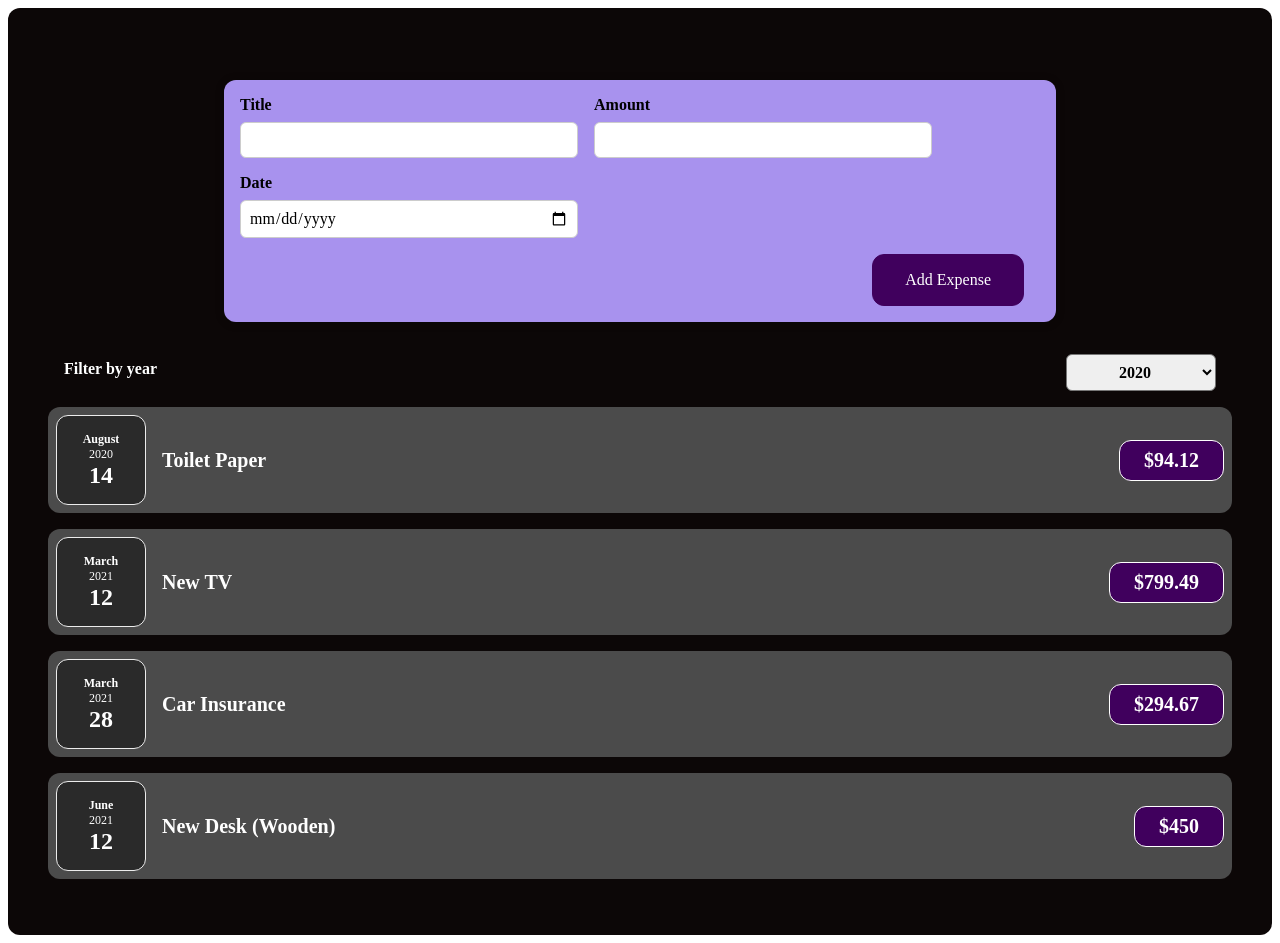
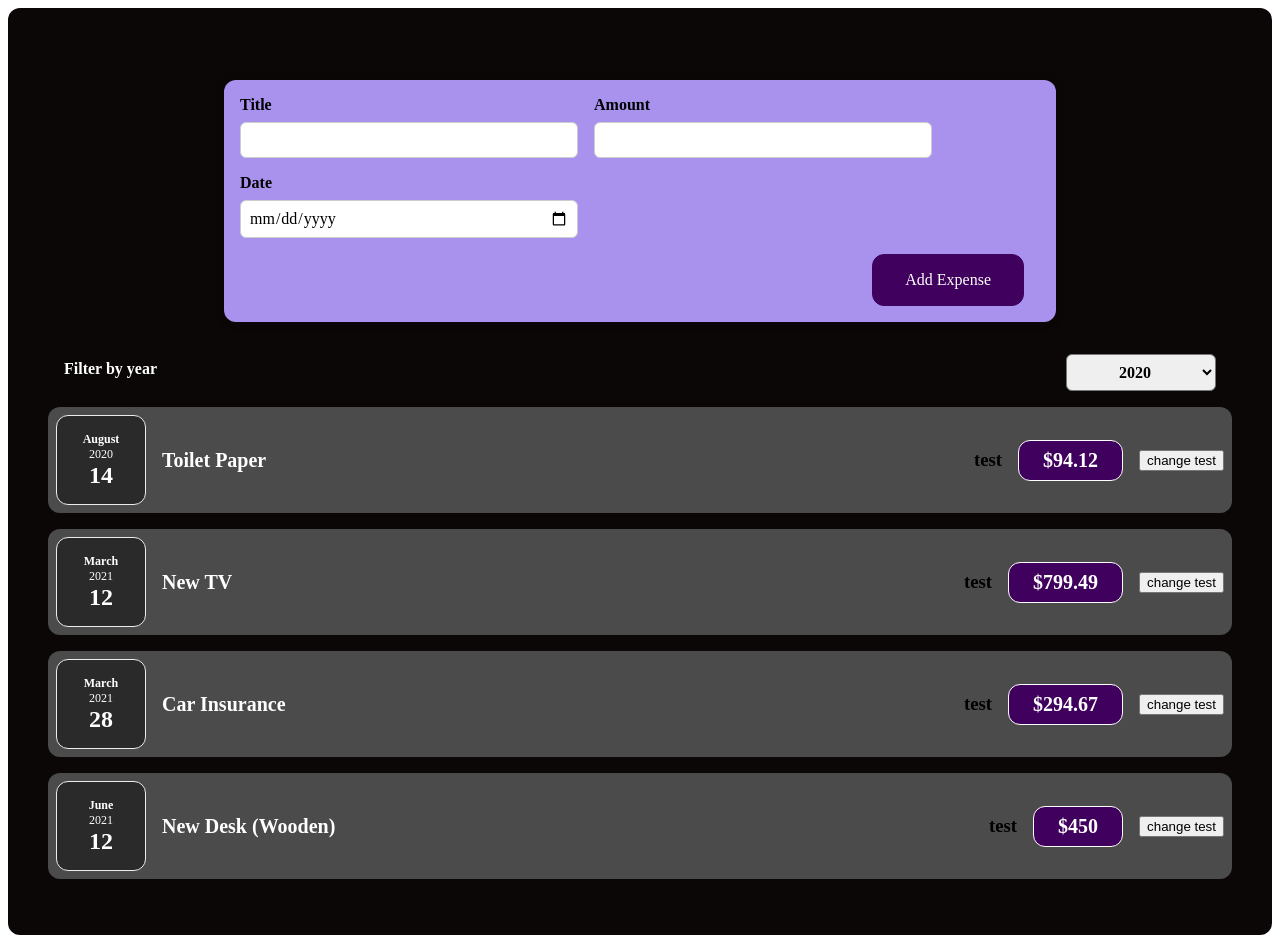
Before and after one commit to mycvlnn/ReactJs_Udemy, a React (Create React App) app: page / in a window 1280 px wide. Built offline with nearby package versions, Linux system fonts and the light colour scheme.

Commit message:
demo trường hợp lỗi khi render mà không có key

```diff
--- a/src/App.js
+++ b/src/App.js
@@ -29,8 +29,8 @@ function App() {
   const [filteredYear, setFilteredYear] = useState("2020")
   const [expenses, setExpenses] = useState(DUMMY_EXPENSES)
   const renderExpenses = () => {
-    return expenses.map((expense, index) => {
-      return <ExpenseItem key={index} expense={expense} />
+    return expenses.map((expense) => {
+      return <ExpenseItem expense={expense} />
     })
   }
 
--- a/src/components/Expenses/ExpenseItem.js
+++ b/src/components/Expenses/ExpenseItem.js
@@ -4,13 +4,15 @@ import ExpenseDate from "./ExpenseDate"
 import "./ExpenseItem.css"
 function ExpenseItem(props) {
   const { title, amount, date } = props.expense
-
+  const [test, setTest] = useState("test")
   return (
     <Card className="expense-item">
       <ExpenseDate date={date} />
       <div className="expense-item__description">
         <h2>{title}</h2>
+        <h3>{test}</h3>
         <div className="expense-item__price">${amount || 0}</div>
+        <button onClick={() => setTest("hhahahaahha")}>change test</button>
       </div>
     </Card>
   )
--- a/src/components/NewExpenses/ExpenseForm.js
+++ b/src/components/NewExpenses/ExpenseForm.js
@@ -28,7 +28,7 @@ const ExpenseForm = (props) => {
     setUserInput({
       title: "",
       amount: "",
-      enteredDate: "",
+      date: "",
     })
   }
 
@@ -37,11 +37,17 @@ const ExpenseForm = (props) => {
       <div className="new-expense__controls">
         <div className="new-expense__control">
           <label>Title</label>
-          <input name="title" type="text" onChange={onChangeHandler} />
+          <input
+            value={userInput.title}
+            name="title"
+            type="text"
+            onChange={onChangeHandler}
+          />
         </div>
         <div className="new-expense__control">
           <label>Amount</label>
           <input
+            value={userInput.amount}
             name="amount"
             type="number"
             min="0.01"
@@ -52,6 +58,7 @@ const ExpenseForm = (props) => {
         <div className="new-expense__control">
           <label>Date</label>
           <input
+            value={userInput.date}
             name="date"
             type="date"
             min="2019-01-01"
```
